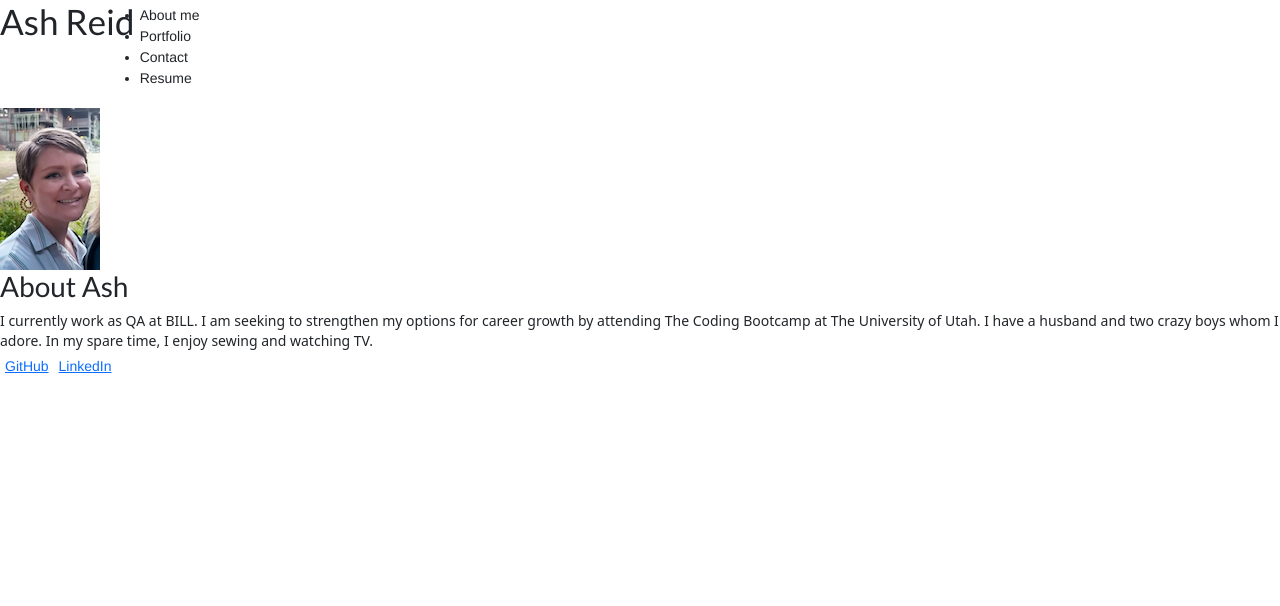
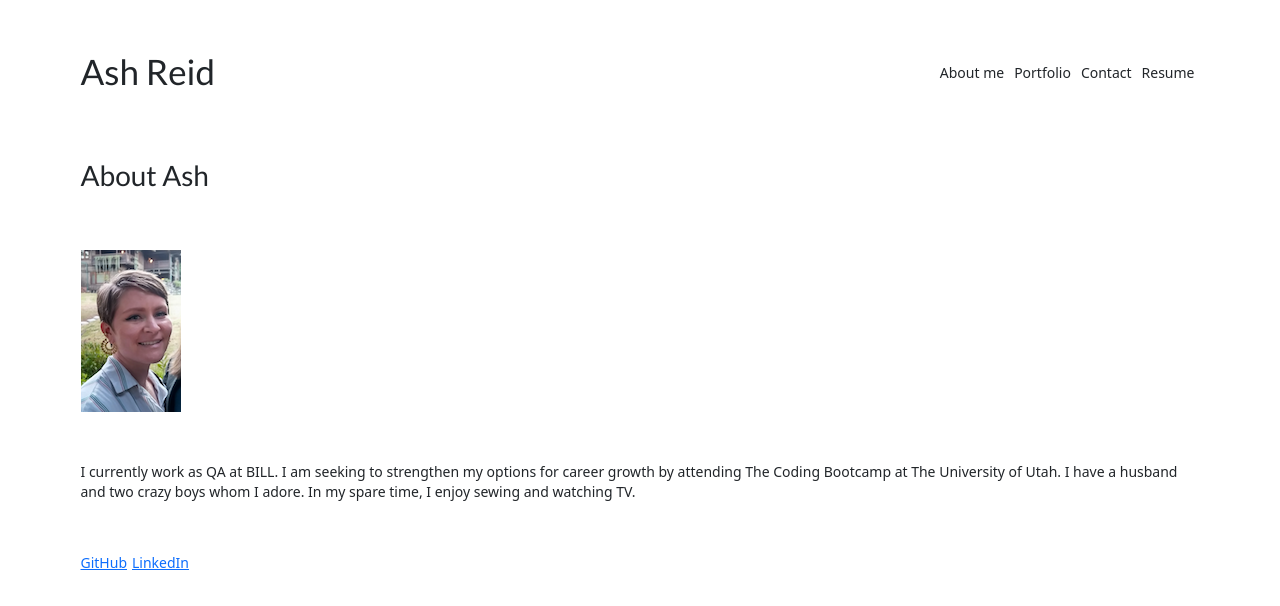
Before and after one commit to ashtreid/le-portfolio, a React (Create React App) app in the folder le-portfolio-app/: page / in a window 1280 px wide. Shown: the top 606 px of the page. Built offline with nearby package versions, Linux system fonts and the light colour scheme.

Commit message:
contact error messages and css styling

```diff
--- a/le-portfolio-app/src/App.css
+++ b/le-portfolio-app/src/App.css
@@ -1,4 +1,58 @@
-.App {
+* {
+  box-sizing: border-box;
+}
+
+root {
+  display: flex;
+  line-height: 1.6;
+  word-spacing: 1.4px;
+  font-family: 'Roboto', sans-serif;
+}
+
+.header {
+  display: flex;
+  justify-content: space-between;
+  padding-top: 50px;
+  margin: 0px;
+}
+
+.tabs {
+  display: flex;
+  flex-direction: row;
+}
+
+.tab-items {
+  display: flex;
+  padding: 5px;
+}
+
+h2 {
+  padding-top: 50px;
+  padding-bottom: 50px;
+}
+
+h3 {
+  padding-top: 20px;
+  padding-bottom: 10px;
+}
+
+.self-image {
+  display: flex;
+  padding-bottom: 50px;
+}
+
+.footer-items {
+  display: flex;
+  padding-top: 50px;
+}
+
+.footer-links {
+  display: flex;
+  padding-right: 5px;
+}
+
+/* _________________________________________________________________________ */
+/* .App {
   text-align: center;
 }
 
@@ -35,4 +89,4 @@
   to {
     transform: rotate(360deg);
   }
-}
+} */
--- a/le-portfolio-app/src/components/About.js
+++ b/le-portfolio-app/src/components/About.js
@@ -4,8 +4,10 @@ import avatar from './assets/images/self-photo.png';
 export default function AboutMe() {
     return (
         <div className='about-me'>
-            <img src={avatar} alt='Photo of Ash Reid' />
             <h2>About Ash</h2>
+            <div className='self-image'>
+                <img src={avatar} alt='Photo of Ash Reid' />
+            </div>
             <p>
                 I currently work as QA at BILL. I am seeking to strengthen my options for career growth by attending The
                 Coding Bootcamp at The University of Utah. I have a husband and two crazy boys whom I adore. In my spare
--- a/le-portfolio-app/src/components/Common.js
+++ b/le-portfolio-app/src/components/Common.js
@@ -1,25 +1,12 @@
 import React from 'react';
 
-
-
-// style={{
-//     display: 'flex',
-//     fontFamily: 'helvetica',
-//     flexDirection: 'row',
-//     alignItems: 'flex-end',
-//     justifyContent: 'flex-end',
-// }}
-
 function TopNav({ page, pageContentHandler }) {
-    const navPadding = { padding: '5px' };
-
     const linkState = (pageName) => {
         return page === pageName ? 'nav-link active' : 'nav-link'
     };
 
     return (
-        <nav className='top-nav' >
-            <ul className='tabs' style={navPadding}>
+        <ul className='tabs'>
             <li className='tab-items'>
                 <a
                     href="#about"
@@ -53,37 +40,20 @@ function TopNav({ page, pageContentHandler }) {
                 </a>
             </li>
         </ul>
-        </nav>
     );
 };
 
 function Header() {
-    return (
-        <section>
-            <header>
-
-
-                <h1>Ash Reid</h1>
-            </header>
-        </section>
-    );
+    return (<h1>Ash Reid</h1>);
 };
 
 function Footer() {
-    const footerPadding = { padding: '5px' };
-
     return (
-        <section style={{
-            display: 'flex',
-            fontFamily: 'helvetica',
-            flexDirection: 'row',
-            alignItems: 'flex-start',
-            justifyContent: 'flex-start',
-        }}>
-            <div style={footerPadding}>
+        <section className="footer-items">
+            <div className='footer-links'>
                 <a href="https://github.com/ashtreid" target='_blank' rel='noopener noreferrer'>GitHub</a>
             </div>
-            <div style={footerPadding}>
+            <div className='footer-links'>
                 <a href="https://www.linkedin.com/in/ash-t-reid/" target='_blank' rel='noopener noreferrer'>LinkedIn</a>
             </div>
         </section>
--- a/le-portfolio-app/src/components/Contact.js
+++ b/le-portfolio-app/src/components/Contact.js
@@ -1,8 +1,23 @@
-import React from 'react';
-// import { useState } from 'react';
-
+import React, { useState } from 'react';
 
 export default function Contact() {
+  const [isNameEmpty, setIsNameEmpty] = useState(false);
+  const [isEmailInvalid, setIsEmailInvalid] = useState(false);
+
+  const handleBlur = (event) => {
+    const fieldName = event.target.name;
+    const fieldValue = event.target.value.trim();
+
+    if (fieldName === 'name') {
+      setIsNameEmpty(fieldValue === '');
+    }
+
+    if (fieldName === 'email') {
+      const emailPattern = /^[^\s@]+@[^\s@]+\.[^\s@]+$/;
+      setIsEmailInvalid(!emailPattern.test(fieldValue));
+    }
+  };
+
   const handleSubmit = (event) => {
     event.preventDefault();
     const formData = new FormData(event.target);
@@ -10,21 +25,56 @@ export default function Contact() {
     const email = formData.get('email');
     const message = formData.get('message');
 
+    // Check for empty fields
+    if (!name) {
+      setIsNameEmpty(true);
+      return;
+    }
+    if (!email) {
+      setIsEmailInvalid(false);
+      setIsNameEmpty(false);
+      return;
+    }
+
+    // Check for a valid email address using a simple regex pattern
+    const emailPattern = /^[^\s@]+@[^\s@]+\.[^\s@]+$/;
+    if (!emailPattern.test(email)) {
+      setIsEmailInvalid(true);
+      setIsNameEmpty(false);
+      return;
+    }
+
+    // If all checks pass, handle the form submission and reset the form
     console.log('Name:', name);
     console.log('Email:', email);
     console.log('Message:', message);
 
+    setIsNameEmpty(false);
+    setIsEmailInvalid(false);
     event.target.reset();
   };
+
   return (
     <div className='contact'>
       <h2>Contact me</h2>
       <form className='contact-form' onSubmit={handleSubmit}>
         <label htmlFor='name'>Name:</label>
-                <input type='text' id='name' name='name' />
+        <input
+          type='text'
+          id='name'
+          name='name'
+          onBlur={handleBlur}
+        />
+        {isNameEmpty && <span className='error'>Name is required</span>}
 
         <label htmlFor='email'>Email:</label>
-                <input type='text' id='email' name='email' />
+        <input
+          type='text'
+          id='email'
+          name='email'
+          onBlur={handleBlur}
+        />
+        {isEmailInvalid && <span className='error'>Invalid email address</span>}
 
         <label htmlFor='message'>Message:</label>
         <textarea id='message' name='message' rows={5} />
@@ -32,79 +82,5 @@ export default function Contact() {
         <button type='submit'>Submit</button>
       </form>
     </div>
-
   );
 }
-
-//_________________EXAMPLE FOR ERROR STATE HANDLING_______// FROM: https://react.dev/learn/managing-state
-
-
-// import { useState } from 'react';
-
-// export default function Form() {
-//   const [answer, setAnswer] = useState('');
-//   const [error, setError] = useState(null);
-//   const [status, setStatus] = useState('typing');
-
-//   if (status === 'success') {
-//     return <h1>That's right!</h1>
-//   }
-
-//   async function handleSubmit(e) {
-//     e.preventDefault();
-//     setStatus('submitting');
-//     try {
-//       await submitForm(answer);
-//       setStatus('success');
-//     } catch (err) {
-//       setStatus('typing');
-//       setError(err);
-//     }
-//   }
-
-//   function handleTextareaChange(e) {
-//     setAnswer(e.target.value);
-//   }
-
-//   return (
-//     <>
-//       <h2>City quiz</h2>
-//       <p>
-//         In which city is there a billboard that turns air into drinkable water?
-//       </p>
-//       <form onSubmit={handleSubmit}>
-//         <textarea
-//           value={answer}
-//           onChange={handleTextareaChange}
-//           disabled={status === 'submitting'}
-//         />
-//         <br />
-//         <button disabled={
-//           answer.length === 0 ||
-//           status === 'submitting'
-//         }>
-//           Submit
-//         </button>
-//         {error !== null &&
-//           <p className="Error">
-//             {error.message}
-//           </p>
-//         }
-//       </form>
-//     </>
-//   );
-// }
-
-// function submitForm(answer) {
-//   // Pretend it's hitting the network.
-//   return new Promise((resolve, reject) => {
-//     setTimeout(() => {
-//       let shouldError = answer.toLowerCase() !== 'lima'
-//       if (shouldError) {
-//         reject(new Error('Good guess but a wrong answer. Try again!'));
-//       } else {
-//         resolve();
-//       }
-//     }, 1500);
-//   });
-// }
--- a/le-portfolio-app/src/components/PageContent.js
+++ b/le-portfolio-app/src/components/PageContent.js
@@ -8,11 +8,6 @@ import { TopNav, Header, Footer } from './Common';
 function HomeAboutPage() {
   return <AboutMe />;
 }
-
-// function ErrorPage() {
-//   return <h1>Woops! Can't find that page.</h1>
-// };
-
 
 export default function PorfolioPages() {
   const [page, setPage] = useState('About');
@@ -31,19 +26,17 @@ export default function PorfolioPages() {
   const pageContentHandler = (page) => setPage(page);
 
   return (
-    <div >
-      <section style={{
-        display: 'flex',
-        fontFamily: 'helvetica',
-        // flexDirection: 'row',
-        alignItems: 'flex-start',
-        justifyContent: 'flex-start',
-      }}>
+    <div className="container">
+      <header className="header">
         <Header />
-        <TopNav page={page} pageContentHandler={pageContentHandler} />
-      </section>
-      <article> {showPageContent()}</article>
-      <Footer />
+        <nav className="navbar">
+          <TopNav page={page} pageContentHandler={pageContentHandler} />
+        </nav>
+      </header>
+      <main className="content">{showPageContent()}</main>
+      <footer className="foot">
+        <Footer />
+      </footer>
     </div>
   );
 }
--- a/le-portfolio-app/src/components/Portfolio.js
+++ b/le-portfolio-app/src/components/Portfolio.js
@@ -48,22 +48,13 @@ const galleryData = [
 ];
 
 export default function Portfolio() {
-    const portfolioStyle = {
-        display: 'flex',
-        fontFamily: 'helvetica',
-        // flexDirection: 'column',
-        // alignItems: 'flex-start',
-        // justifyContent: 'flex-end',
-    };
-
     return (
         <div className='portfolio-gallery'>
             <h2>Portfolio</h2>
-
             {galleryData.map((app, index) => (
-                <div className='gallery-item' key={index} style={portfolioStyle}>
+                <div className='gallery-item' key={index}>
                     <h3>{app.title}</h3>
-                    <div className='gallery-links' style={portfolioStyle}>
+                    <div className='gallery-links'>
                         <div style={{ padding: '5px' }}>
                             <a href={app.deployedLink} target='_blank' rel='noopener noreferrer'>
                                 Deployed app
--- a/le-portfolio-app/src/components/Resume.js
+++ b/le-portfolio-app/src/components/Resume.js
@@ -1,7 +1,5 @@
 import React from 'react';
 import resumePDF from './assets/documents/resume-sample.pdf'
-
-
 
 export default function Resume() {
     return (
```
Also changed, not shown: le-portfolio-app/src/App.js (+0 -30 lines), le-portfolio-app/src/index.js (+0 -27 lines). Lines whose indentation alone changed are shown as unchanged.
